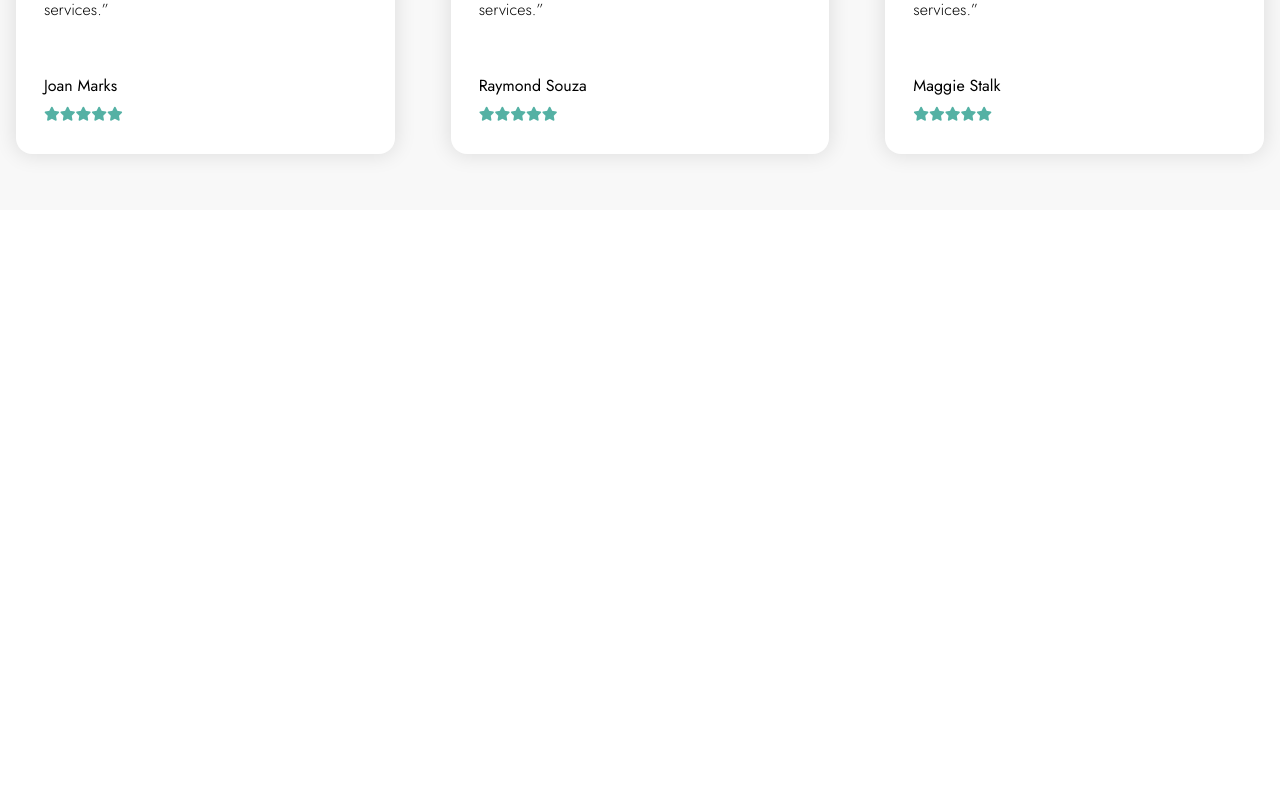
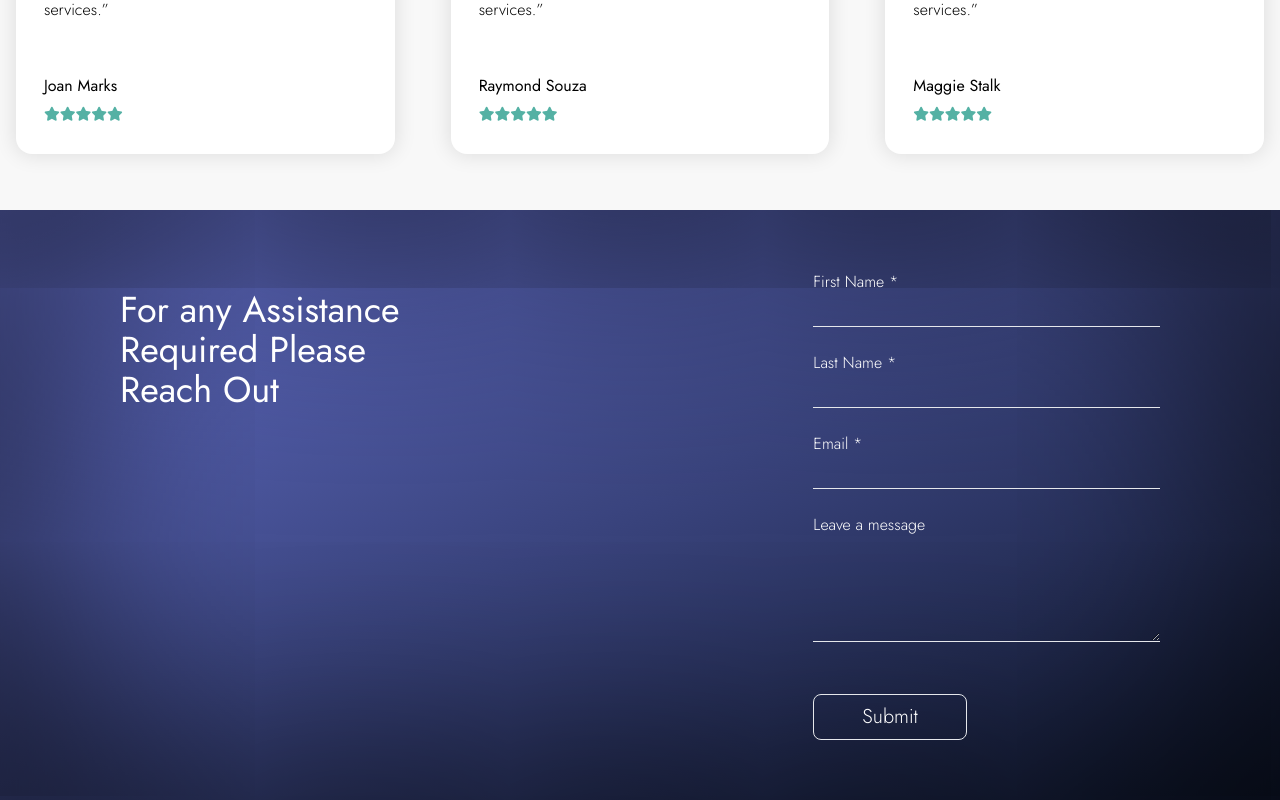
Before and after one commit to mhdrashid-dev/static-apk--informational-website, a React (Create React App) app: page / in a window 1280 px wide. Shown: the part 3523-4323 px from the top of the page. Before the commit the page ends 3733 px from the top, so only its background shows below. Built offline with nearby package versions, Linux system fonts and the light colour scheme.

Commit message:
Complete Contact page Design

```diff
--- a/src/Components/ContactPage/Contact.js
+++ b/src/Components/ContactPage/Contact.js
@@ -0,0 +1,28 @@
+import React from 'react'
+
+function Contact() {
+  return (
+    <div className='w-full min-h-[50vh] p-5 md:p-10 bg-gradient-to-br from-[rgb(104,116,212)] to-[rgb(13,21,41)]' style={{boxShadow:'inset 0px 10px 300px 10px black'}}>
+        <div className="content w-full h-full container mx-auto my-5 font-jost text-white lg:flex lg:justify-between lg:items-start xl:px-20">
+            <div className="heading my-5 lg:w-1/2 xl:w-2/3">
+                <h1 className='text-2xl lg:text-3xl xl:text-4xl 2xl:text-5xl'>For any Assistance <br /> Required Please <br />Reach Out</h1>
+            </div>
+            <div className="contact-form mt-20 lg:mt-0 lg:w-1/2 xl:w-1/3">
+                <form action="">
+                    <label className='block w-full font-extralight mb-2' htmlFor="">First Name *</label>
+                    <input className='block w-full font-extralight mb-6 bg-transparent border-b focus:outline-none' type="text" />
+                    <label className='block w-full font-extralight mb-2' htmlFor="">Last Name *</label>
+                    <input className='block w-full font-extralight mb-6 bg-transparent border-b focus:outline-none' type="text" />
+                    <label className='block w-full font-extralight mb-2' htmlFor="">Email *</label>
+                    <input className='block w-full font-extralight mb-6 bg-transparent border-b focus:outline-none' type="text" />
+                    <label className='block w-full font-extralight mb-2' htmlFor="">Leave a message</label>
+                    <textarea className='block w-full font-extralight mb-6 bg-transparent border-b focus:outline-none' cols={20} rows={4}></textarea>
+                </form>
+                <button className='px-12 py-2 border rounded-lg mt-7 text-xl font-light'>Submit</button>
+            </div>
+        </div>
+    </div>
+  )
+}
+
+export default Contact
--- a/src/Pages/ContactPage.js
+++ b/src/Pages/ContactPage.js
@@ -0,0 +1,12 @@
+import React from 'react'
+import Contact from '../Components/ContactPage/Contact'
+
+function ContactPage() {
+  return (
+    <div>
+      <Contact></Contact>
+    </div>
+  )
+}
+
+export default ContactPage
--- a/src/Website.js
+++ b/src/Website.js
@@ -1,5 +1,6 @@
 import React from 'react'
 import AboutPage from './Pages/AboutPage'
+import ContactPage from './Pages/ContactPage'
 import FeaturePage from './Pages/FeaturePage'
 import HomePage from './Pages/HomePage'
 import NavbarPage from './Pages/NavbarPage'
@@ -17,6 +18,7 @@ function Website() {
       <WorkflowPage></WorkflowPage>
       <AboutPage></AboutPage>
       <ReviewPage></ReviewPage>
+      <ContactPage></ContactPage>
     </div>
   )
 }
```
